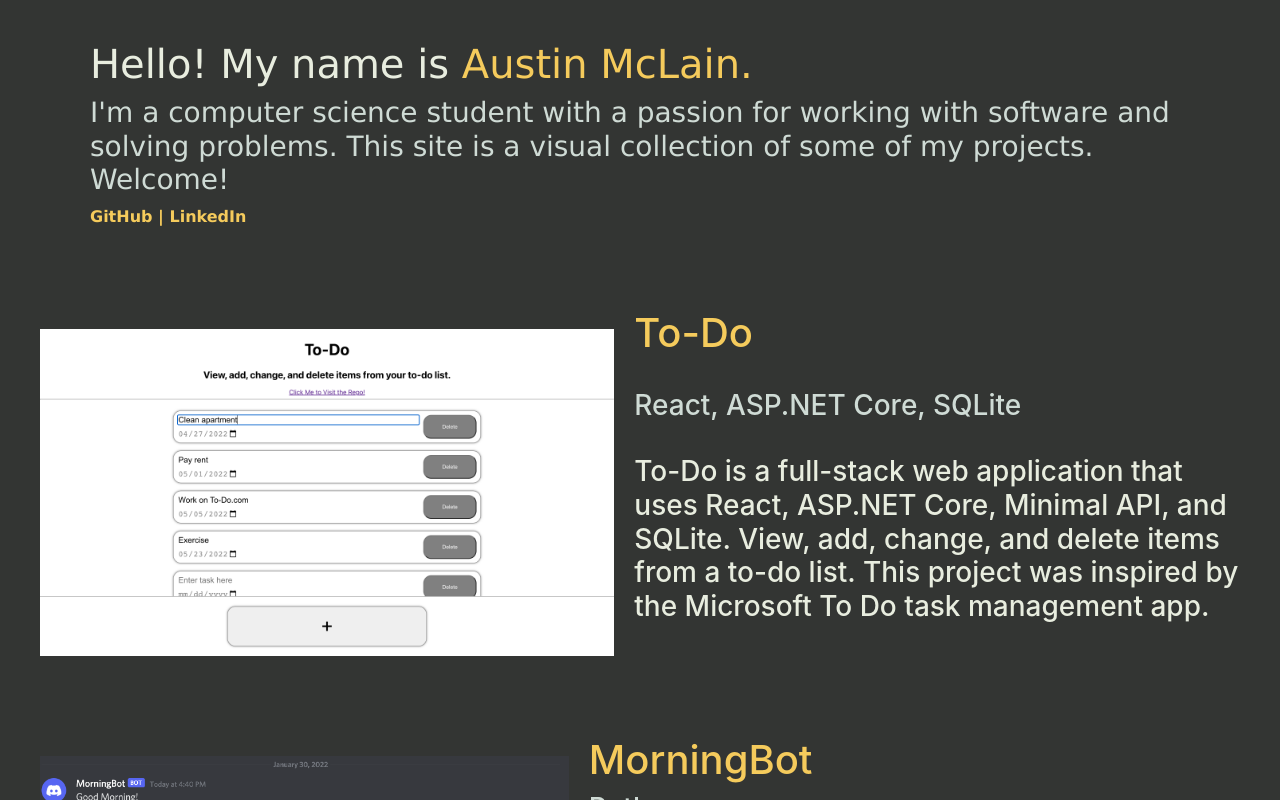
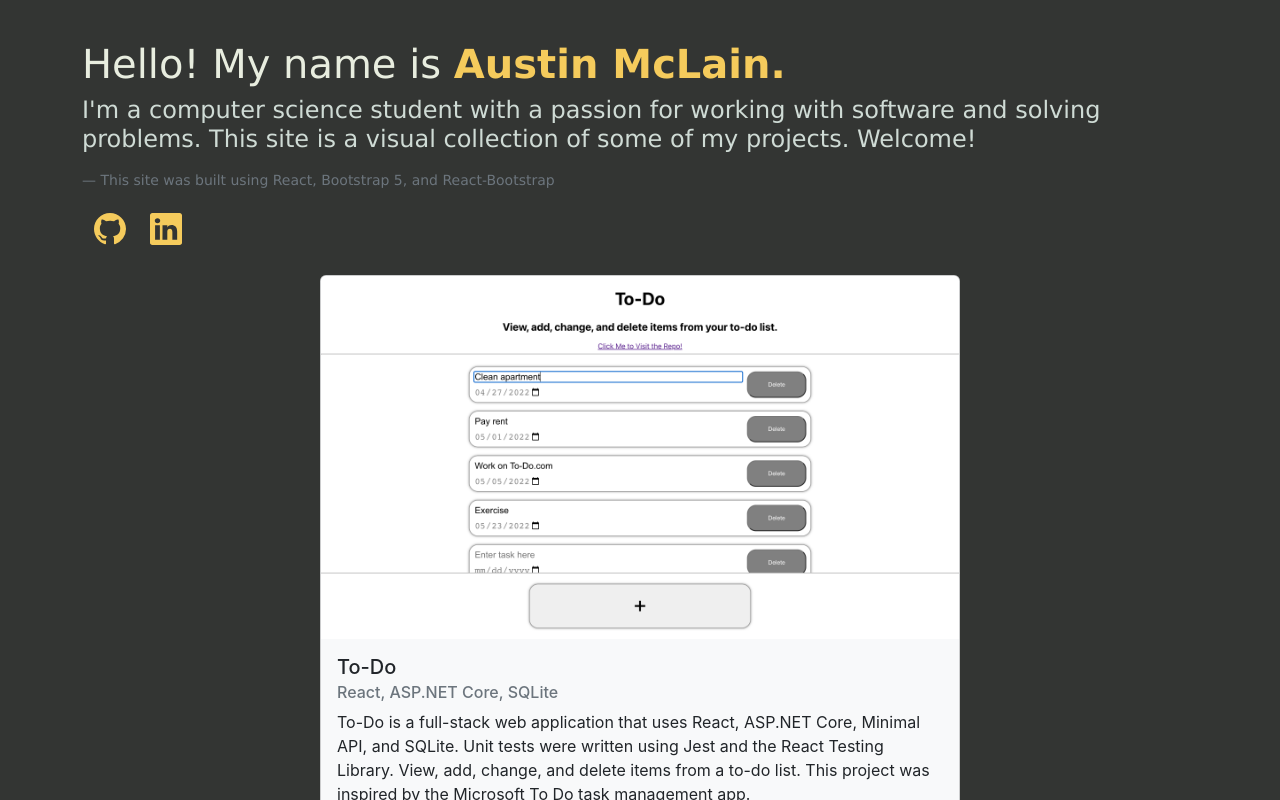
Before and after one commit to austinmclain/austinmclain.github.io, a React (Create React App) app: page / in a window 1280 px wide. Shown: the top 800 px of the page. Built offline with nearby package versions, Linux system fonts and the light colour scheme.

Commit message:
Improve UI

```diff
--- a/src/components/header/Header.css
+++ b/src/components/header/Header.css
@@ -1,39 +1,42 @@
 /* Color Palette: https://coolors.co/palette/cfdbd5-e8eddf-f5cb5c-242423-333533 */
 
-.header {
-    padding-left: 90px;
-    padding-right: 90px;
+#header {
     padding-top: 40px;
     font-family: 'Lucida Sans', 'Lucida Sans Regular', 'Lucida Grande', 'Lucida Sans Unicode', Geneva, Verdana, sans-serif;
+    background-color: #333533;
 }
 
 h1 {
+    color: #E8EDDF;
     font-size: 40px;
-    color: #E8EDDF
 }
 
-h3 {
-    color: #CFDBD5
+#header .name {
+    color: #F5CB5C;
+    font-weight: bold;
 }
 
-.name {
-    color: #F5CB5C
+h4 {
+    color: #CFDBD5;
 }
 
-p {
-    font-weight: bolder;
-    color: #F5CB5C
+.btn-custom {
+    color: #F5CB5C;
+    border: none;
 }
 
-a {
-    color: #F5CB5C;
-    text-decoration: none;
+.btn-custom:hover {
+    color: #ffe08c;
 }
 
-a:hover {
-    background-color: #E8EDDF
+.btn-custom:focus {
+    color: #f5cc5c9f;
 }
 
-* {
+.btn-custom:active {
+    color: #f5cc5c9f;
+}
+
+*:not(.container-md *) {
     background-color: #333533
 }
--- a/src/components/header/Header.js
+++ b/src/components/header/Header.js
@@ -1,14 +1,24 @@
 import './Header.css';
+import { Button } from 'react-bootstrap';
 
 export default function Header() {
     return (
-        <div className='header'>
-            <h1>Hello! My name is <span className='name'>Austin McLain.</span></h1>
-            <h3>I'm a computer science student with a passion for working with software and solving problems.
-                This site is a visual collection of some of my projects. Welcome!
-            </h3>
-            <p><a href='https://github.com/austinmclain' target='_blank' rel='noopener noreferrer'>GitHub</a> | <a href='https://www.linkedin.com/in/austinmclain/' target='_blank' rel='noopener noreferrer'>LinkedIn</a></p>
+        <>
+            <div className='container-md' id='header'>
+                <h1>Hello! My name is <span className='name'>Austin McLain.</span></h1>
+                <h4>I'm a computer science student with a passion for working with software and solving problems.
+                    This site is a visual collection of some of my projects. Welcome!
+                </h4>
+                <br></br>
+                <footer className="blockquote-footer">This site was built using React, Bootstrap 5, and React-Bootstrap</footer>
+                <Button variant='custom' href='https://github.com/austinmclain' target='_blank' rel='noopener noreferrer'><svg xmlns="http://www.w3.org/2000/svg" width="32" height="32" fill="currentColor" className="bi bi-github" viewBox="0 0 16 16">
+                    <path d="M8 0C3.58 0 0 3.58 0 8c0 3.54 2.29 6.53 5.47 7.59.4.07.55-.17.55-.38 0-.19-.01-.82-.01-1.49-2.01.37-2.53-.49-2.69-.94-.09-.23-.48-.94-.82-1.13-.28-.15-.68-.52-.01-.53.63-.01 1.08.58 1.23.82.72 1.21 1.87.87 2.33.66.07-.52.28-.87.51-1.07-1.78-.2-3.64-.89-3.64-3.95 0-.87.31-1.59.82-2.15-.08-.2-.36-1.02.08-2.12 0 0 .67-.21 2.2.82.64-.18 1.32-.27 2-.27.68 0 1.36.09 2 .27 1.53-1.04 2.2-.82 2.2-.82.44 1.1.16 1.92.08 2.12.51.56.82 1.27.82 2.15 0 3.07-1.87 3.75-3.65 3.95.29.25.54.73.54 1.48 0 1.07-.01 1.93-.01 2.2 0 .21.15.46.55.38A8.012 8.012 0 0 0 16 8c0-4.42-3.58-8-8-8z" />
+                </svg></Button>
+                <Button variant='custom' href='https://www.linkedin.com/in/austinmclain/' target='_blank' rel='noopener noreferrer'><svg xmlns="http://www.w3.org/2000/svg" width="32" height="32" fill="currentColor" className="bi bi-linkedin" viewBox="0 0 16 16">
+                    <path d="M0 1.146C0 .513.526 0 1.175 0h13.65C15.474 0 16 .513 16 1.146v13.708c0 .633-.526 1.146-1.175 1.146H1.175C.526 16 0 15.487 0 14.854V1.146zm4.943 12.248V6.169H2.542v7.225h2.401zm-1.2-8.212c.837 0 1.358-.554 1.358-1.248-.015-.709-.52-1.248-1.342-1.248-.822 0-1.359.54-1.359 1.248 0 .694.521 1.248 1.327 1.248h.016zm4.908 8.212V9.359c0-.216.016-.432.08-.586.173-.431.568-.878 1.232-.878.869 0 1.216.662 1.216 1.634v3.865h2.401V9.25c0-2.22-1.184-3.252-2.764-3.252-1.274 0-1.845.7-2.165 1.193v.025h-.016a5.54 5.54 0 0 1 .016-.025V6.169h-2.4c.03.678 0 7.225 0 7.225h2.4z" />
+                </svg></Button>
+            </div>
             <br></br>
-        </div>
+        </>
     )
 }
--- a/src/components/projectList/Project.css
+++ b/src/components/projectList/Project.css
@@ -1,39 +1,25 @@
-.project {
+#projectList {
     display: grid;
-    grid-template-areas:
-        'img img img img name name name'
-        'img img img img stack stack stack'
-        'img img img img description description description';
-    width: auto;
-    margin: auto;
-    padding: 40px;
     justify-content: center;
 }
 
-img {
-    padding-top: 20px;
-    grid-area: img;
-    width: 640px;
-    max-width: 100%;
-    height: auto;
-    display: flex;
+.projectCard {
+    width: 50vmax
 }
 
-.projName {
-    grid-area: name;
-    color: #F5CB5C;
-    margin-top: none;
-    padding-left: 20px
+.projectCard .btn-custom {
+    color: black;
+    background-color: transparent
 }
 
-.stack {
-    grid-area: stack;
-    color: #CFDBD5;
-    padding-left: 20px
+.projectCard .btn-custom:hover {
+    color: gray;
 }
 
-.description {
-    grid-area: description;
-    color: #E8EDDF;
-    padding-left: 20px
+.projectCard .btn-custom:focus {
+    color: gray;
 }
+
+.projectCard .btn-custom:active {
+    color: black;
+}
--- a/src/components/projectList/Project.js
+++ b/src/components/projectList/Project.js
@@ -1,13 +1,23 @@
 import './Project.css';
+import { Card, Button } from 'react-bootstrap';
 
 export default function Project(props) {
     const image = require(`../../images/${props.project.image}`)
     return (
-        <div className="project">
-            <img src={image} alt={props.project.project}></img>
-            <h1 className='projName'>{props.project.name}</h1>
-            <h3 className='stack'>{props.project.stack}</h3>
-            <h3 className='description'>{props.project.description}</h3>
-        </div>
+        <>
+            <Card id={props.project.id} className='projectCard' bg='light'>
+                <Card.Img className='img' variant="top" src={image} />
+                <Card.Body>
+                    <Card.Title>{props.project.name}</Card.Title>
+                    <Card.Subtitle className="mb-2 text-muted">{props.project.stack}</Card.Subtitle>
+                    <Card.Text className='description'>
+                        {props.project.description}
+                    </Card.Text>
+                    <Button variant='custom' href={props.project.link} target='_blank' rel='noopener noreferrer'><svg xmlns="http://www.w3.org/2000/svg" width="32" height="32" fill="currentColor" className="bi bi-github" viewBox="0 0 16 16">
+                        <path d="M8 0C3.58 0 0 3.58 0 8c0 3.54 2.29 6.53 5.47 7.59.4.07.55-.17.55-.38 0-.19-.01-.82-.01-1.49-2.01.37-2.53-.49-2.69-.94-.09-.23-.48-.94-.82-1.13-.28-.15-.68-.52-.01-.53.63-.01 1.08.58 1.23.82.72 1.21 1.87.87 2.33.66.07-.52.28-.87.51-1.07-1.78-.2-3.64-.89-3.64-3.95 0-.87.31-1.59.82-2.15-.08-.2-.36-1.02.08-2.12 0 0 .67-.21 2.2.82.64-.18 1.32-.27 2-.27.68 0 1.36.09 2 .27 1.53-1.04 2.2-.82 2.2-.82.44 1.1.16 1.92.08 2.12.51.56.82 1.27.82 2.15 0 3.07-1.87 3.75-3.65 3.95.29.25.54.73.54 1.48 0 1.07-.01 1.93-.01 2.2 0 .21.15.46.55.38A8.012 8.012 0 0 0 16 8c0-4.42-3.58-8-8-8z" />
+                    </svg></Button>
+                </Card.Body>
+            </Card>
+        </>
     )
 }
--- a/src/components/projectList/ProjectList.js
+++ b/src/components/projectList/ProjectList.js
@@ -3,11 +3,12 @@ import Project from './Project';
 
 export default function ProjectList() {
     return (
-        <div>
+        <div id='projectList' className='container-md'>
             {data.map(project => {
                 return (
                     <div key={project.id}>
                         <Project project={project} />
+                        <br></br>
                     </div>
                 )
             })}
--- a/src/components/projectList/projects.json
+++ b/src/components/projectList/projects.json
@@ -4,13 +4,15 @@
         "image": "todo.png",
         "name": "To-Do",
         "stack": "React, ASP.NET Core, SQLite",
-        "description": "To-Do is a full-stack web application that uses React, ASP.NET Core, Minimal API, and SQLite. View, add, change, and delete items from a to-do list. This project was inspired by the Microsoft To Do task management app."
+        "description": "To-Do is a full-stack web application that uses React, ASP.NET Core, Minimal API, and SQLite. Unit tests were written using Jest and the React Testing Library. View, add, change, and delete items from a to-do list. This project was inspired by the Microsoft To Do task management app.",
+        "link": "https://github.com/austinmclain/To-Do"
     },
     {
         "id": 2,
         "image": "morningbot.png",
         "name": "MorningBot",
         "stack": "Python",
-        "description": "MorningBot is a Discord bot written in Python that provides a daily informational report every morning. Additionally, weather and news can be accessed at any time and for any city/state/category using certain commands."
+        "description": "MorningBot is a Discord bot written in Python that provides a daily informational report every morning. Additionally, weather and news can be accessed at any time and for any city/state/category using certain commands.",
+        "link": "https://github.com/austinmclain/MorningBot"
     }
 ]
--- a/src/index.js
+++ b/src/index.js
@@ -1,4 +1,4 @@
-import '../node_modules/bootstrap/dist/css/bootstrap.css'
+import 'bootstrap/dist/css/bootstrap.min.css'
 import React from 'react';
 import ReactDOM from 'react-dom/client';
 import './index.css';
```
